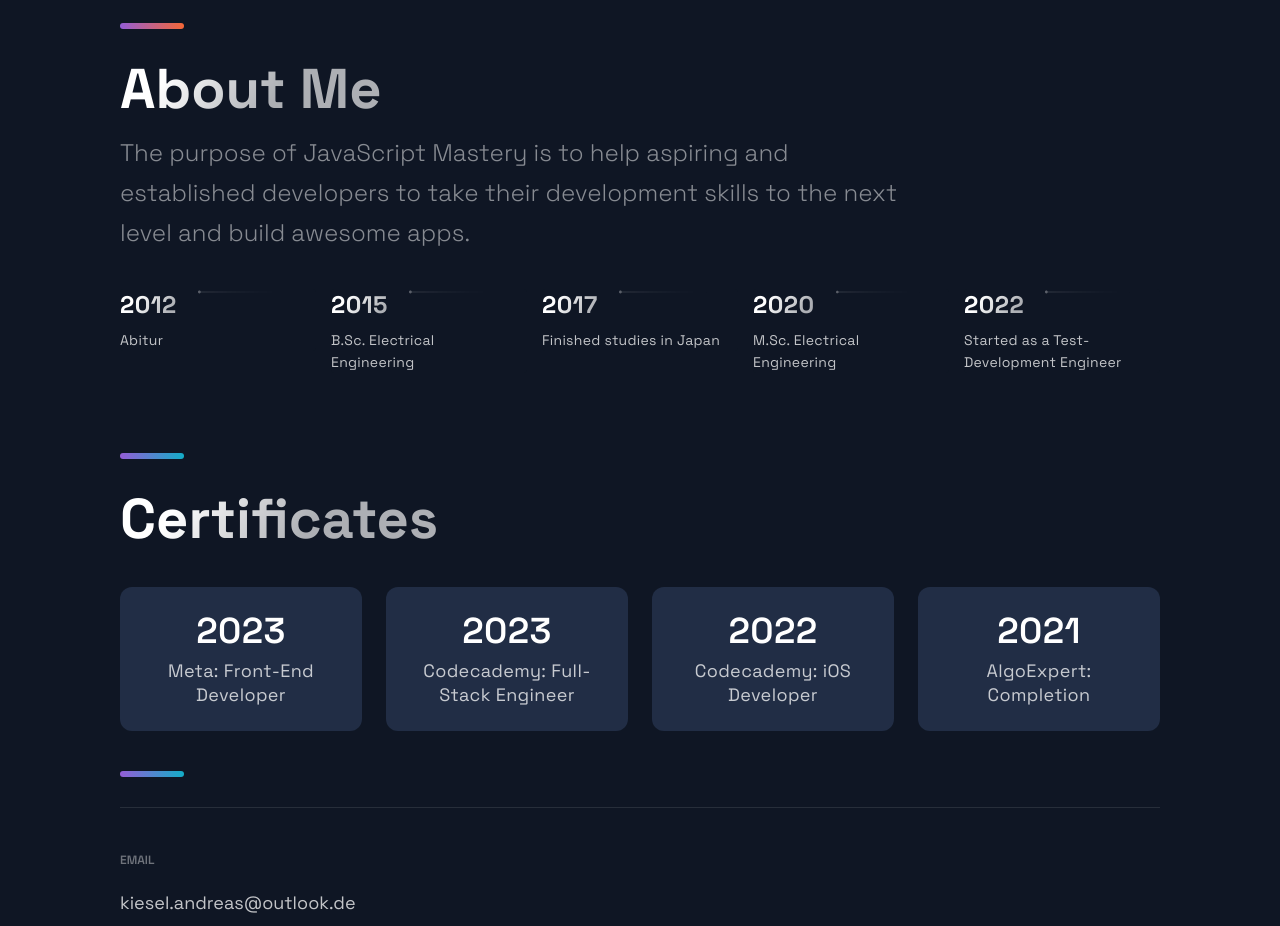
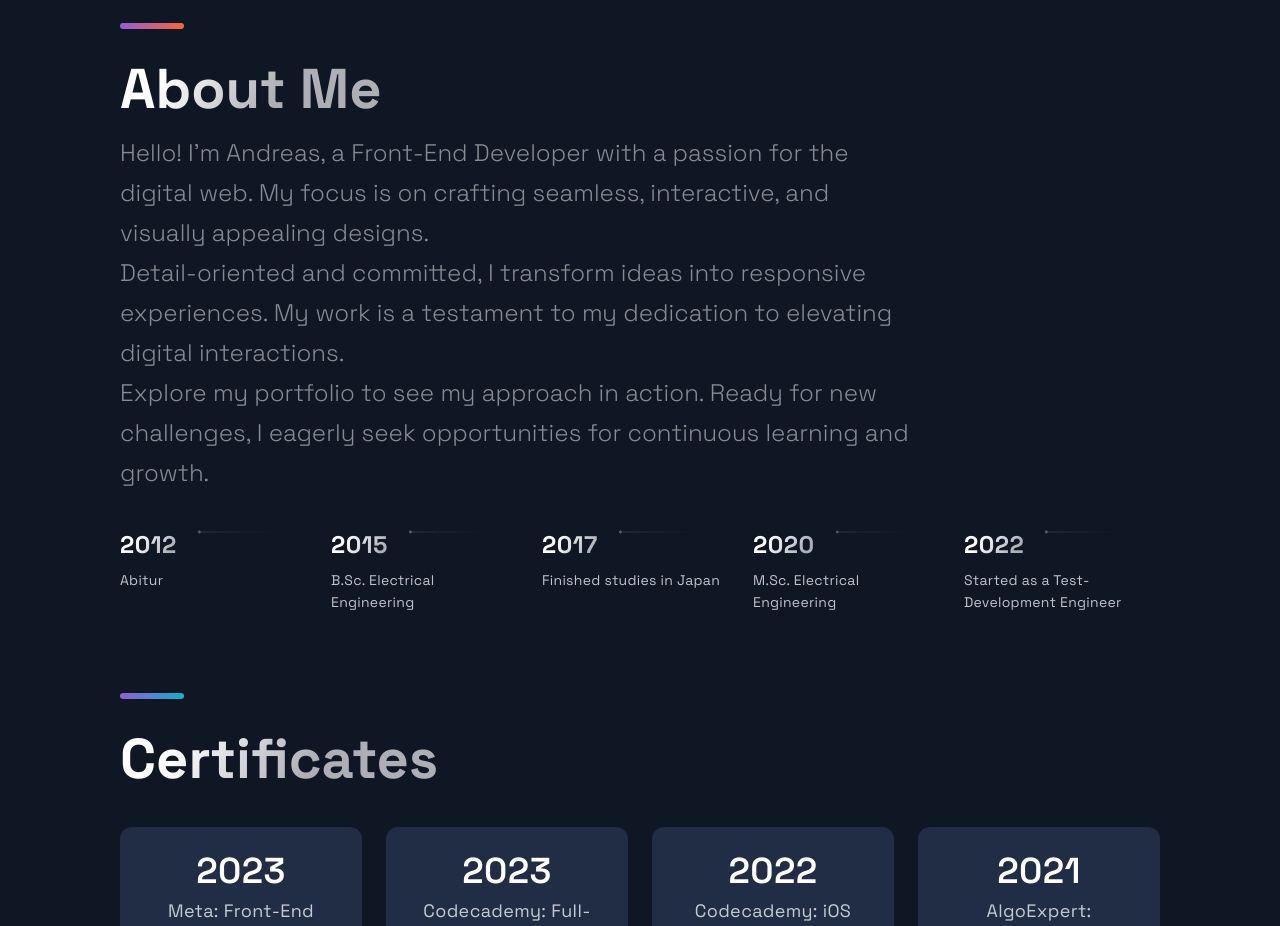
Before and after one commit to Eingest/portfolio_website, a Next.js app: page / in a window 1280 px wide. Shown: the part 2540-3466 px from the top of the page. Built offline with nearby package versions, Linux system fonts and the light colour scheme.

Commit message:
timeline stuff

```diff
--- a/src/components/TimeLine/TimeLine.js
+++ b/src/components/TimeLine/TimeLine.js
@@ -67,10 +67,19 @@ const Timeline = () => {
     <Section id="about">
       <SectionTitle>About Me</SectionTitle>
       <SectionText>
-        The purpose of JavaScript Mastery is to help aspiring and established
-        developers to take their development skills to the next level and build
-        awesome apps.
+        Hello! I'm Andreas, a Front-End Developer with a passion for the digital
+        web. My focus is on crafting seamless, interactive, and visually
+        appealing designs.
+        <br />
+        Detail-oriented and committed, I transform ideas into responsive
+        experiences. My work is a testament to my dedication to elevating
+        digital interactions.
+        <br />
+        Explore my portfolio to see my approach in action. Ready for new
+        challenges, I eagerly seek opportunities for continuous learning and
+        growth.
       </SectionText>
+
       <CarouselContainer ref={carouselRef} onScroll={handleScroll}>
         <>
           {TimeLineData.map((item, index) => (
```
